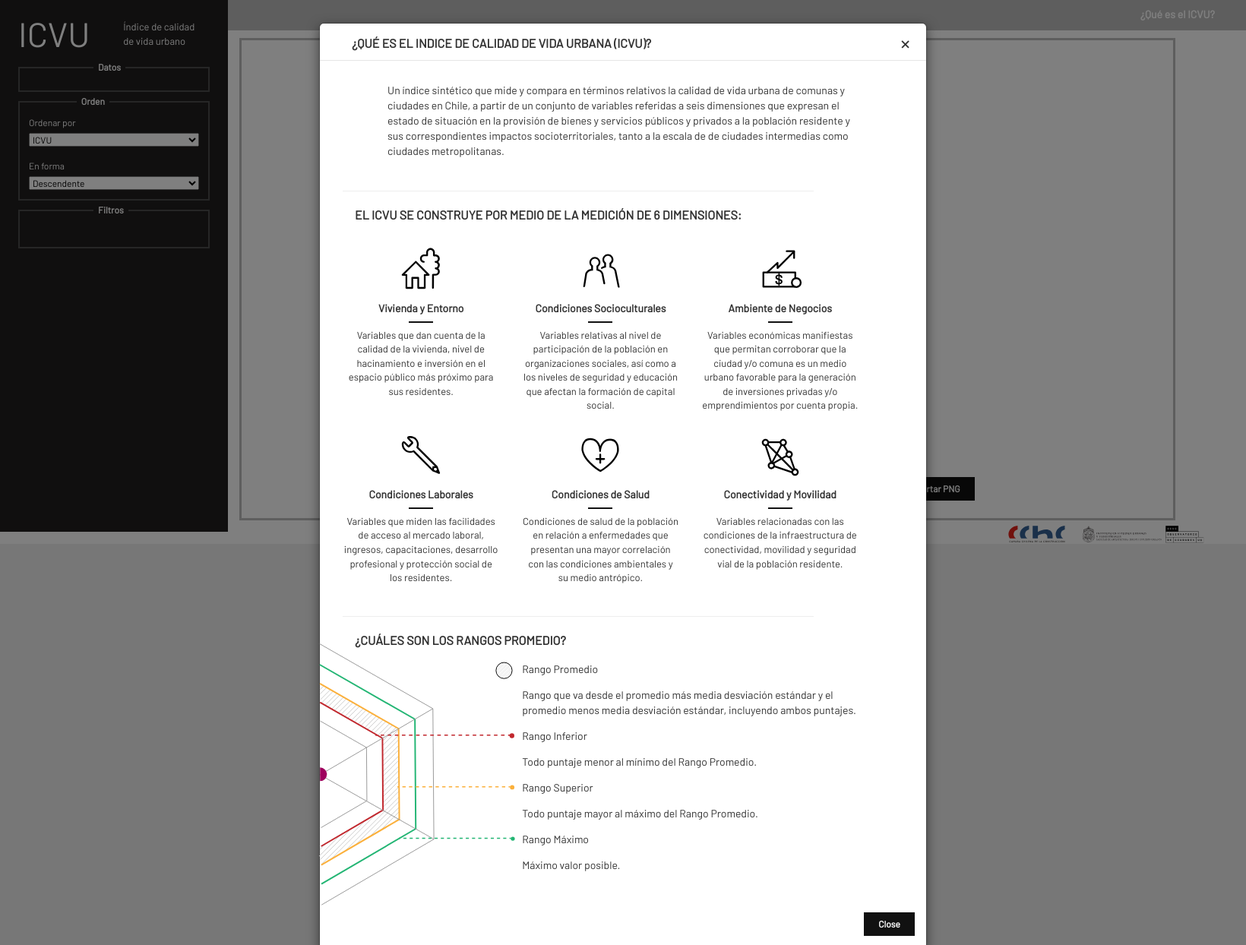
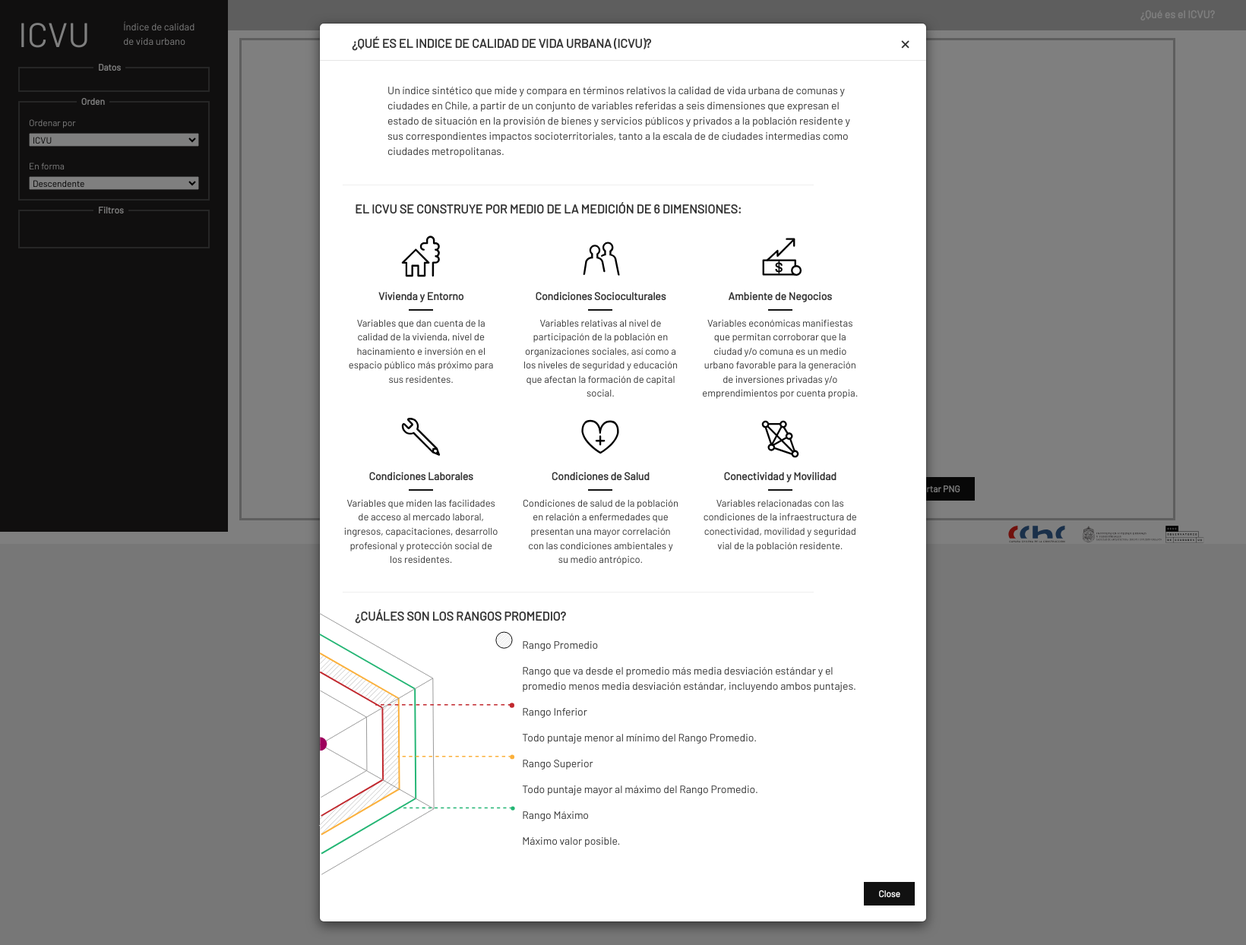
Before and after one commit to Pnlpz/ICVU_practica, a PHP site: page / in a window 1640 px wide, after a click on "¿Qué es el ICVU?"; the page is wider, and only the part inside the window is pictured. Shown: that part at 76% size. Run offline with PHP 8.4, Linux system fonts and the light colour scheme; some libraries are stand-ins or nearby versions.

Commit message:
margin row

```diff
--- a/css/style.css
+++ b/css/style.css
@@ -4,7 +4,7 @@ body{
 }
 
 .row{
-  margin:0 0 8px 0;
+  margin: auto;
 }
 .wrapper{
   margin: 0 auto;
```
